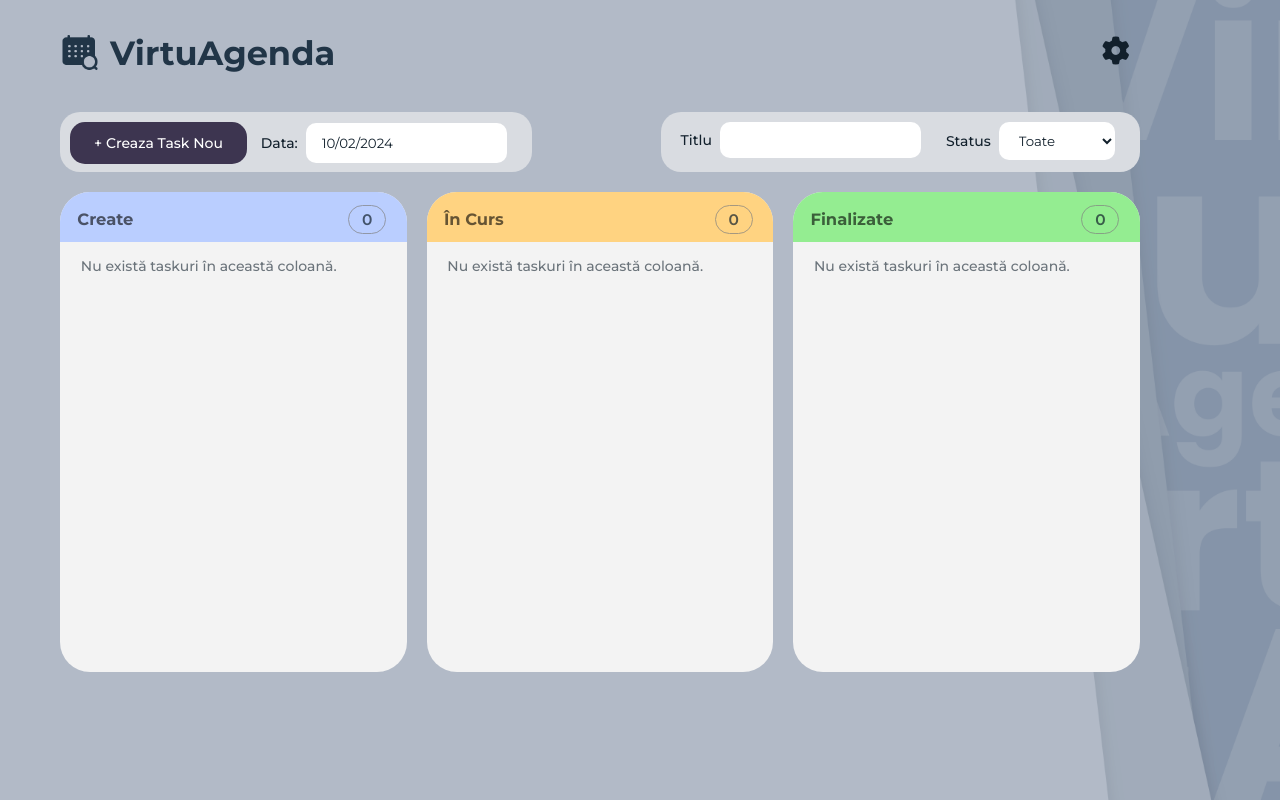
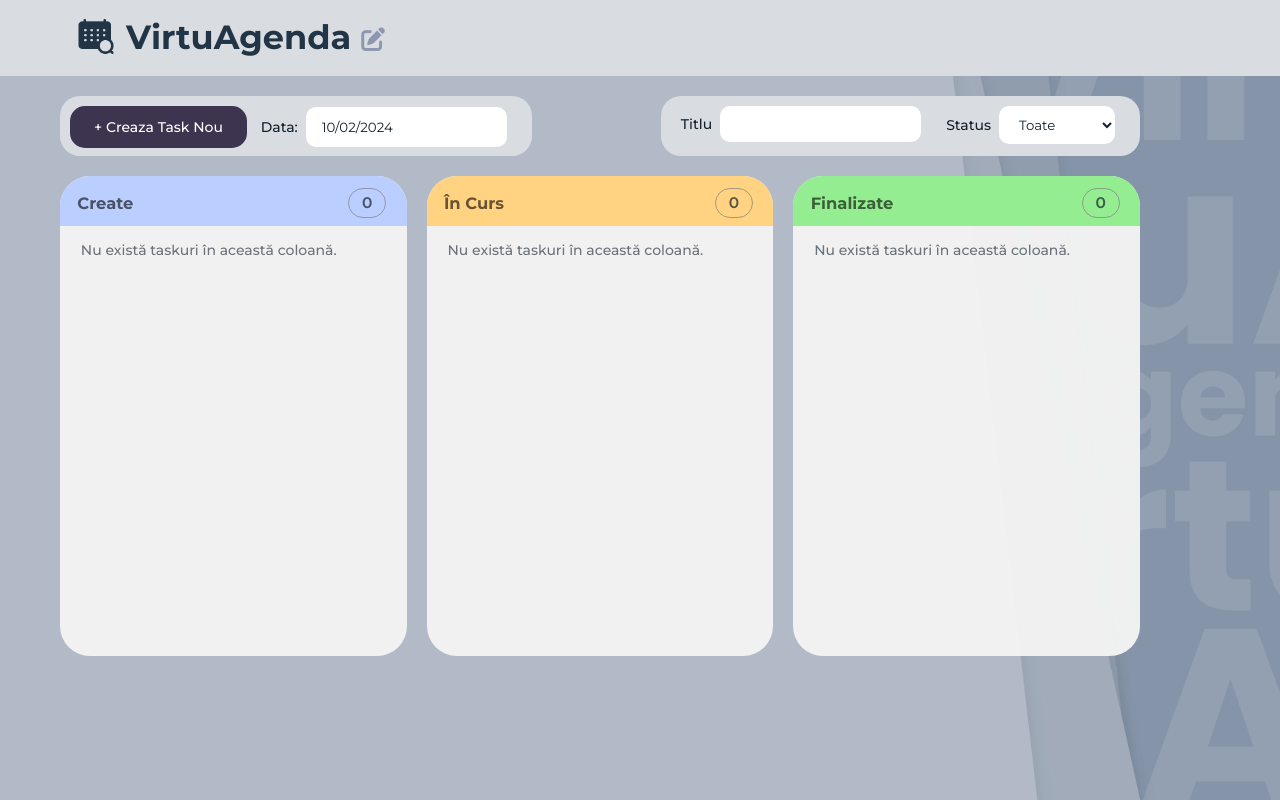
Before and after one commit to tclaudiu1990/virtuAgenda, a React (Vite) app: page / in a window 1280 px wide. Built offline with nearby package versions, Linux system fonts and the light colour scheme.

Commit message:
added upload photo setting

```diff
--- a/src/App.scss
+++ b/src/App.scss
@@ -224,6 +224,7 @@ body {
         #app {
             background-image: url('./assets/img/bg.png');
             background-size: cover;
+            background-position: center center;
             display: flex;
             flex-wrap: wrap;
             align-items: start;
@@ -232,6 +233,10 @@ body {
             align-items: start;
             align-content: start;
             justify-content: start;
+
+            .app-content {
+                width: 100%;
+            }
 
 
             .bold {
@@ -243,39 +248,85 @@ body {
 
             #header {
                 width: 100%;
-                max-width: 1200px;
-                padding: 0 5%;
+                background-color: $gray2;
+                padding: 0 60px;
                 box-sizing: border-box;
                 display: flex;
                 justify-content: space-between;
                 align-items: end;
-                padding-top: 10px;
+                padding-top: 0;
+                color: white !important;
+                margin: auto;
+                margin-bottom: 0;
+
+                @media screen and (max-width: $l) {
+                    padding: 0 5%;
+                }
+
+                .header-contents {
+                    display: flex;
+                    align-items: center;
+                    background-color: $gray2;
+                    padding: 8px 16px;
+                    border-radius: 24px;
+                    margin-bottom: 0;
+
+                    .logo {
+                        @media screen and (max-width: $s) {
+                            width: 32px;
+                        }
+                    }
+
+                    &:hover {
+                        cursor: pointer;
+                        h1 {
+                            opacity: 0.7;
+                            transition: 0.2s;
+                        }
+                    }
+
+                    .header-edit-btn {
+                        display: inline-block;
+                        font-size: 1.7em;
+                        color: $create-dark;
+                        cursor: pointer;
+                        padding: 10px;
+                        margin-top: 4px;
+                        opacity: 0.5;
+
+                        @media screen and (max-width: $s) {
+
+                            font-size: 1.7em;
+                            display: none;
+                        }
+
+                    }
+                }
 
                 h1 {
                     margin-bottom: 0;
                     padding-bottom: 10px;
                     padding-top: 0;
                     margin-top: 0;
+
+                    @media screen and (max-width: $s) {
+                        font-size: 1.7em;
+                    }
                 }
-                span {
-                    display: inline-block;
-                    font-size: 2em;
-                    color: $text-dark;
-                    cursor: pointer;
-                    padding: 10px;
-                    margin-top: 10px;
-                }
+
+
             }
 
             #board {
-                padding: 0 5%;
-                margin-top: 30px;
+                padding: 0 60px;
+                margin-top: 20px;
                 width: 100%;
                 max-width: 1200px;
                 box-sizing: border-box;
 
-
-
+                @media screen and (max-width: $l) {
+                    padding: 0 5%;
+                }
 
                 .board-columns {
                     display: grid;
@@ -286,7 +337,7 @@ body {
 
                     .status-column {
                         padding: 0;
-                        background-color: #f3f3f3;
+                        background-color: $bg1;
                         border-radius: 30px;
                         width: 100%;
                         overflow: hidden;
@@ -407,7 +458,7 @@ body {
                             font-weight: 400;
                             transition: 0.2s;
                             cursor: pointer;
-                            opacity: 0.4;
+                            opacity: 0.7;
                             color: white;
 
                             &.active {
--- a/src/App.tsx
+++ b/src/App.tsx
@@ -160,11 +160,14 @@ function App() {
   }
 
   // method to remove everything from localStorage
-  // const clearAll = () => {
-  //   localStorage.removeItem('vaSettings');
-  //   localStorage.removeItem('vaTasks');
-  //   localStorage.removeItem('vaIdCounter');
-  // }
+  const clearAll = () => {
+    localStorage.removeItem('vaSettings');
+    localStorage.removeItem('vaTasks');
+    localStorage.removeItem('vaIdCounter');
+  }
+  const getSettings = () => {
+    console.log(localStorage.getItem('vaSettings'));
+  }
 
   return (
     <div id='app' style={{backgroundImage: `url(${appBgUrl})`}}>
@@ -187,7 +190,9 @@ function App() {
 
         {/* <div className='dev-buttons'>
           <button onClick={()=>clearAll()}>Clear Everything</button>
-        </div>      */}
+          <button onClick={()=>getSettings()}>Log Settings</button>
+        </div>
+         */}
 
         {/* end dev buttons */}
 
--- a/src/Components/Header/Header.tsx
+++ b/src/Components/Header/Header.tsx
@@ -11,8 +11,16 @@ const Header = () =>{
 
     return(
         <div id="header">
-            <h1><img src={agenda} className="logo" />{appContext?.appTitle}</h1>
-            <span onClick={()=>appContext?.openSettings()}><i className="fa-solid fa-gear"></i></span>
+            <div className='header-contents'
+                 onClick={()=>appContext?.openSettings()}
+            >
+                <h1><img src={agenda} className="logo" />{appContext?.appTitle}</h1>
+                <span className='header-edit-btn'
+                    onClick={()=>appContext?.openSettings()}>
+                    <i className="fa-solid fa-pen-to-square"></i>
+                </span>
+            </div>
+
         </div>
     )
 }
--- a/src/Components/Modal/Modal.scss
+++ b/src/Components/Modal/Modal.scss
@@ -181,6 +181,8 @@
             animation: appear-top 0.3s forwards ease-in-out;
         }
 
+
+
         .react-datepicker-wrapper  {
             width: 100%;
         }
@@ -202,6 +204,47 @@
                     cursor: pointer;
                 }
             }
+        }
+
+        .modal-settings-details {
+            .uploaded-img {
+                width: 100px;
+                height: 100px;
+                border-radius: 8px;
+                background-size: cover;
+                background-position: center;
+                transition: 0.2s;
+                &.no-image {
+                    height: 0px;
+                }
+            }
+
+            .photo-upload-input {
+                display: none; // hide file input to customize label
+            }
+
+            .image-upload-content{
+                display: flex;
+
+                .photo-upload-input-label {
+                    display: flex;
+                    white-space: nowrap;
+                    justify-content: space-evenly;
+                    cursor: pointer;
+                    align-items: center;
+
+                    max-width: 110px;
+
+                    &.no-image {
+                        max-width: 110px;
+                        text-align: center;
+                        justify-content: center;
+                        align-items: center;
+                    }
+                }
+            }
+
+
         }
     }
     .modal-group-double {
--- /dev/null
+++ b/src/Components/Modal/PhotoUpload.tsx
@@ -0,0 +1,73 @@
+import React, { useEffect, useState } from "react";
+import bgDefault from './../../assets/img/bg.png'
+
+interface UploadProps {
+    bgType: 'default' | 'custom';
+    bgUrl: string;
+    uploadPhoto: (imgString:string) => void
+}
+
+// component that holds the file input and conversion logic from image to base64 string
+const PhotoUpload:React.FC<UploadProps> = ({bgType, bgUrl, uploadPhoto}) => {
+
+    const [imgSrc, setImgSrc] = useState('')
+
+    // converts the image to base64 string
+    const handleUpload = (e: any) => {
+        // extract the file
+        const image = e.target.files?.[0];
+
+        if(image){
+            const reader = new FileReader();
+
+            // tell the reader to convert the image to a data url
+            reader.readAsDataURL(image);
+
+            // convert the string on reader load end
+            reader.onloadend = () => {
+                const imgString = reader.result as string;
+                // update imgsrc state
+                setImgSrc(imgString);
+            }
+        }
+    }
+
+    useEffect(() => {
+        if(imgSrc.length>0){
+            uploadPhoto(imgSrc)
+        }
+    }, [imgSrc])
+
+    useEffect(()=>{
+        if(bgUrl.length>0 && bgUrl!=bgDefault){
+            setImgSrc(bgUrl)
+        }
+    }, [])
+
+    return(
+        <>
+
+            <input
+                className="photo-upload-input"
+                id="photo-upload-input"
+                type="file"
+                accept="image/jpeg, image/png"
+                onChange={(e)=>handleUpload(e)}
+            />
+
+            <div className="image-upload-content">
+                <label className={imgSrc?"photo-upload-input-label btn btn-transparent":"photo-upload-input-label btn btn-transparent no-image"} htmlFor="photo-upload-input">
+                    <span>{imgSrc?'Replace Image':'Upload Image'}</span>
+
+
+                </label>
+
+                <div style={{backgroundImage: `url(${imgSrc})`}} className={imgSrc?"uploaded-img":"uploaded-img no-image"}></div>
+            </div>
+
+
+        </>
+    )
+}
+
+export default PhotoUpload;
--- a/src/Components/Modal/SettingsModal.tsx
+++ b/src/Components/Modal/SettingsModal.tsx
@@ -3,6 +3,7 @@ import { AppContext } from "../../App";
 import bgDefault from '../../assets/img/bg.png'
 
 import EditableInput from "../Tasks/EditableInput";
+import PhotoUpload from "./PhotoUpload";
 
 
 interface SettingsProps {
@@ -42,6 +43,12 @@ const SettingsModal:React.FC<SettingsProps> = ({closeModal}) => {
             setBgUrl(appContext?.appBgUrl)
         }
     }, [])
+
+
+    // set the image
+    const setPhoto = (imgString:string) => {
+        setBgUrl(imgString)
+    }
 
 
     useEffect(()=>{
@@ -88,8 +95,9 @@ const SettingsModal:React.FC<SettingsProps> = ({closeModal}) => {
                 {bgType=='custom'
                     ?
                     <>
-                        <small>Paste valid link to your photo below:</small>
-                        <input type="text" onChange={(e)=>setBgUrl(e.currentTarget.value)} value={bgUrl}></input>
+                        {/* <small>Paste valid link to your photo below:</small>
+                        <input type="text" onChange={(e)=>setBgUrl(e.currentTarget.value)} value={bgUrl}></input> */}
+                        <PhotoUpload bgType={bgType} bgUrl={bgUrl} uploadPhoto={setPhoto}/>
                     </>
                     :
                         ''
--- a/src/assets/styles/_colors.scss
+++ b/src/assets/styles/_colors.scss
@@ -17,3 +17,7 @@ $gray4: #4b4d52;
 $btn-color-1: #3d3550;
 $text-heading: #213547;
 $text-dark: #12202c;
+
+
+$bg1: rgba(243, 243, 243, 0.97);
+$bg-header: rgb(178, 186, 199)
```
